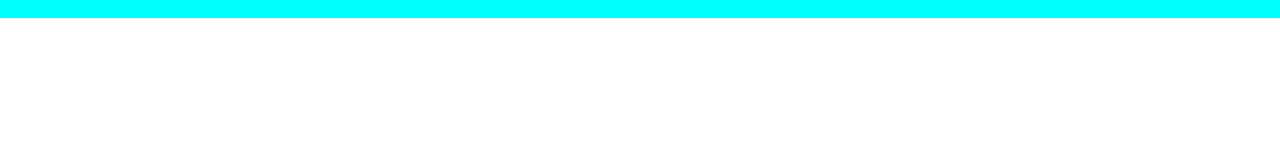
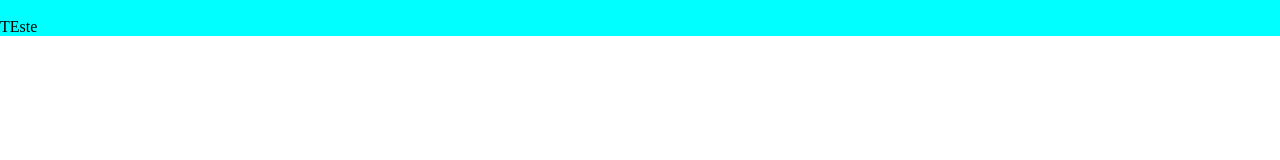
Before and after one commit to Fehmarcos/Web_activities-, a plain HTML site: page Cap7/Exe1.html in a window 1280 px wide. Drawn offline with Linux system fonts and the light colour scheme.

Commit message:
1 file modified

```diff
--- a/Cap7/Exe1.html
+++ b/Cap7/Exe1.html
@@ -5,6 +5,6 @@
     <link rel="stylesheet" href="Exe1.css" />
   </head>
   <body>
-    <div id="d_header"><br /></div>
+    <div id="d_header"><br />TEste</div>
   </body>
 </html>
```
